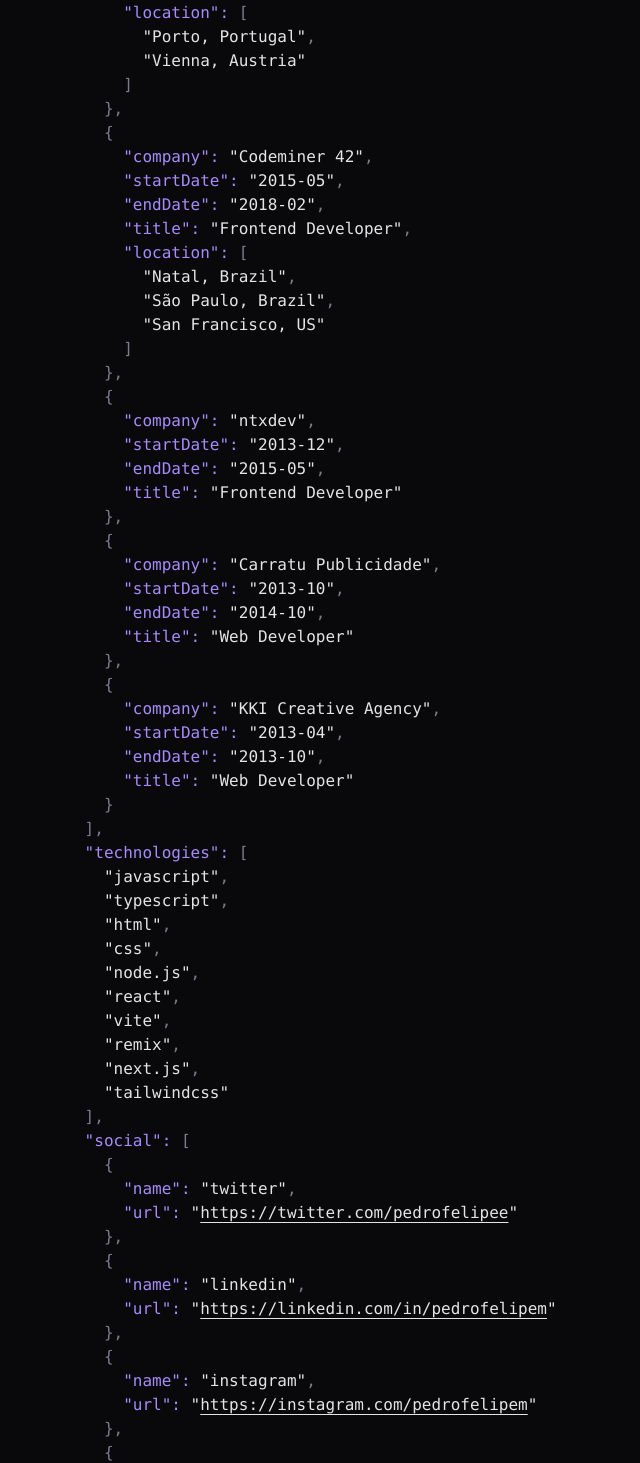
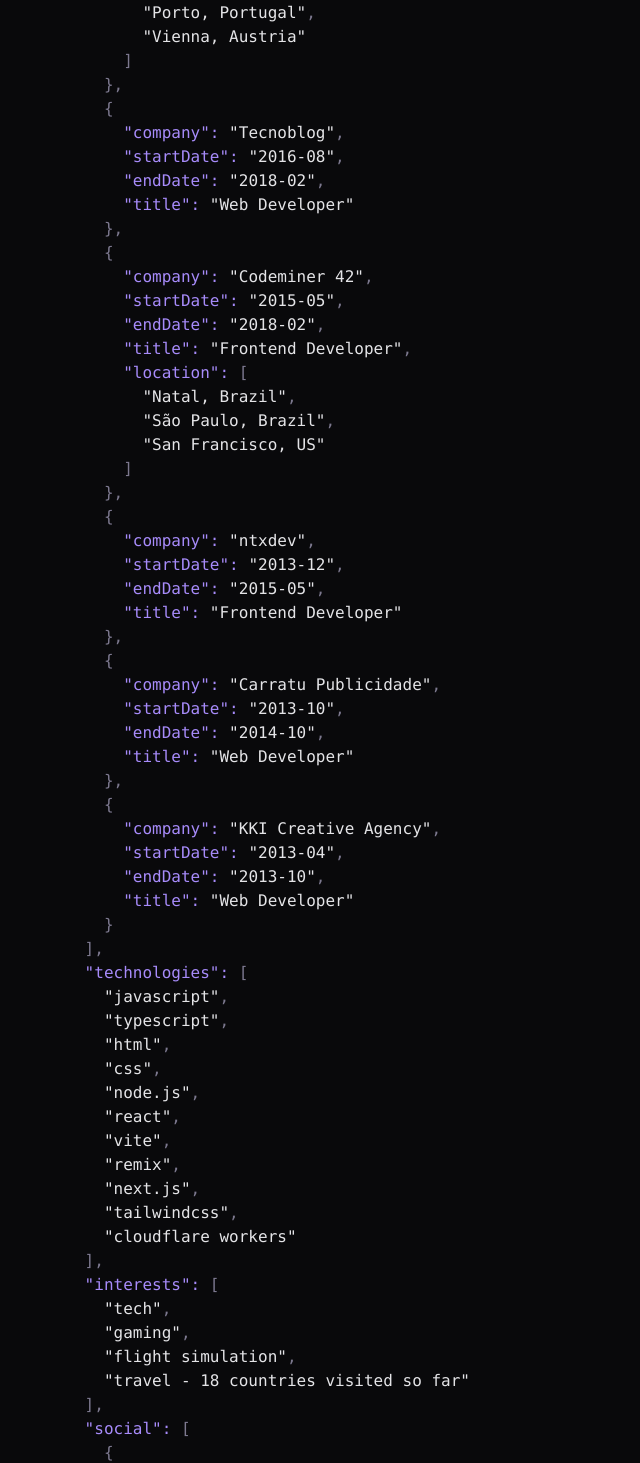
Before and after one commit to pedrofelipe/pedromenezes.dev, a React (Vite) app: page / in a window 1280 px wide. Shown: the part 847-2310 px from the top of the page, without its empty margins (329-969 px from the left). Built offline with nearby package versions, Linux system fonts and the light colour scheme.

Commit message:
add interests section

```diff
--- a/src/components/Resume/index.tsx
+++ b/src/components/Resume/index.tsx
@@ -3,7 +3,6 @@
 const resume = {
   name: 'Pedro Menezes',
   email: 'pedro(at)pedromenezes.dev',
-  about: '',
   languages: [
     {
       language: 'Portuguese',
@@ -35,6 +34,12 @@
       endDate: '2021-01',
       title: 'Frontend Engineer',
       location: ['Porto, Portugal', 'Vienna, Austria']
+    },
+    {
+      company: 'Tecnoblog',
+      startDate: '2016-08',
+      endDate: '2018-02',
+      title: 'Web Developer'
     },
     {
       company: 'Codeminer 42',
@@ -72,8 +77,10 @@
     'vite',
     'remix',
     'next.js',
-    'tailwindcss'
+    'tailwindcss',
+    'cloudflare workers'
   ],
+  interests: ['tech', 'gaming', 'flight simulation', 'travel - 18 countries visited so far'],
   social: [
     {
       name: 'twitter',
```
